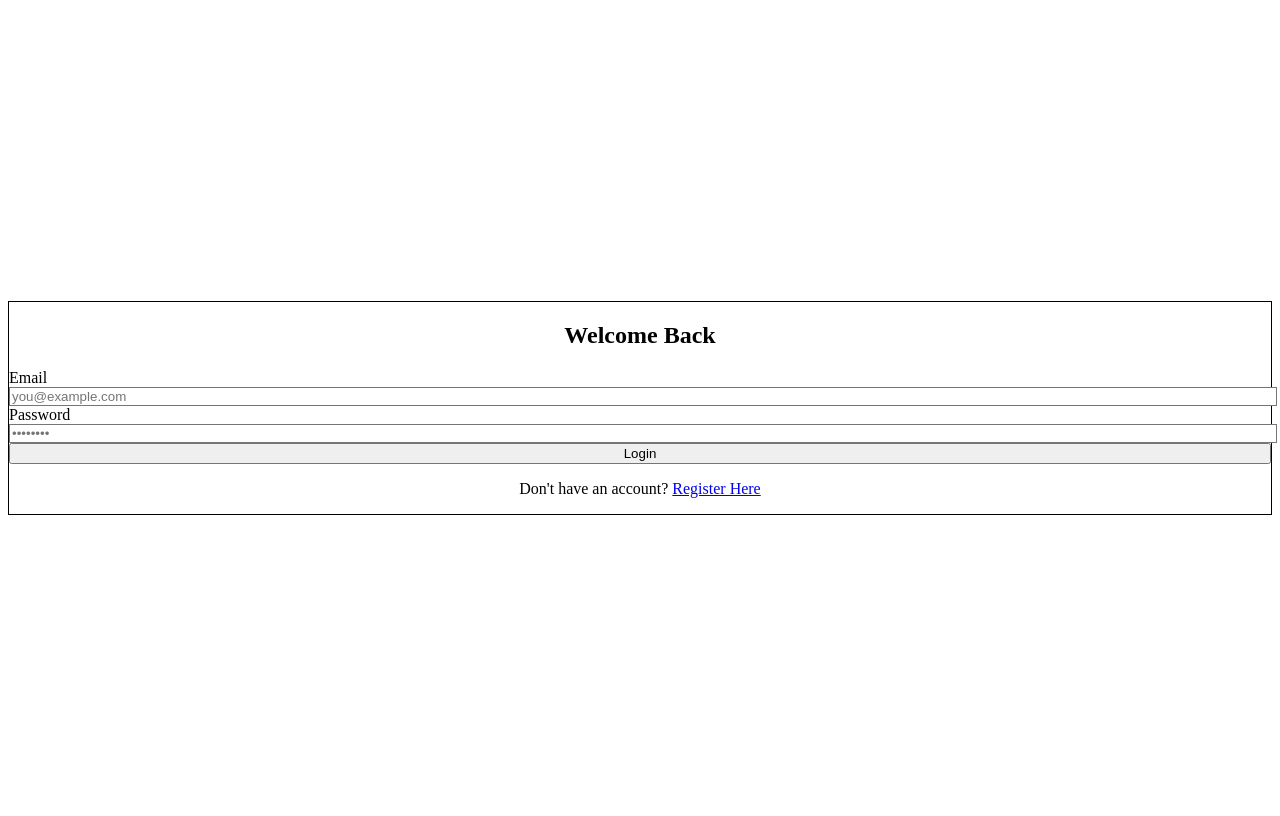
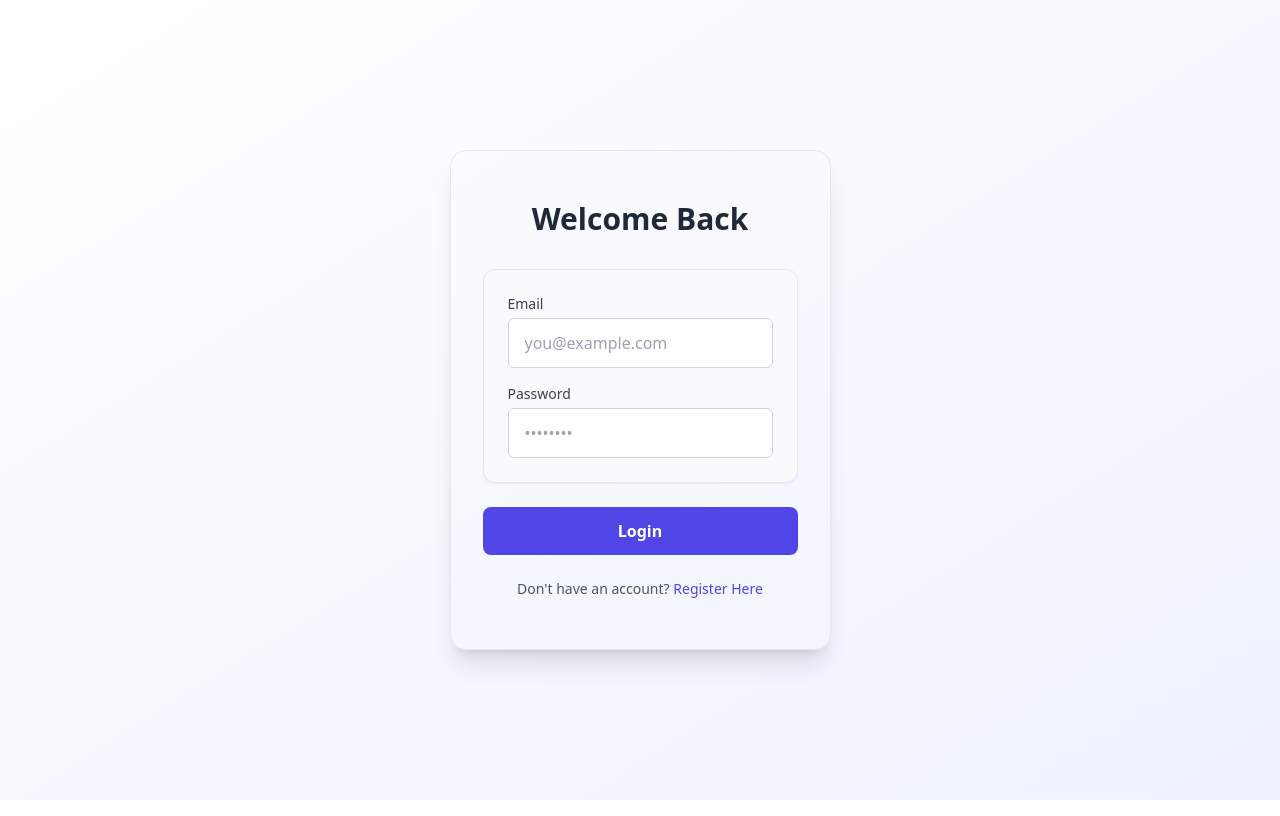
Before and after one commit to ritambrayadav/smart-notes-app, a Next.js app in the folder frontend/: page /login in a window 1280 px wide. Built offline with nearby package versions, Linux system fonts and the light colour scheme.

Commit message:
updated login page styling

```diff
--- a/frontend/package.json
+++ b/frontend/package.json
@@ -17,13 +17,12 @@
     "react-redux": "^9.2.0"
   },
   "devDependencies": {
-    "@tailwindcss/postcss": "^4",
     "@types/node": "^20",
     "@types/react": "^19",
     "@types/react-dom": "^19",
     "autoprefixer": "^10.4.21",
     "postcss": "^8.5.3",
-    "tailwindcss": "^4.1.5",
+    "tailwindcss": "^3.4.1",
     "typescript": "^5"
   }
 }
--- /dev/null
+++ b/frontend/postcss.config.js
@@ -0,0 +1,6 @@
+module.exports = {
+  plugins: {
+    tailwindcss: {},
+    autoprefixer: {},
+  },
+}
--- a/frontend/src/pages/login.tsx
+++ b/frontend/src/pages/login.tsx
@@ -48,13 +48,14 @@ const Login = () => {
 
   return (
     <div className="min-h-screen flex items-center justify-center bg-gradient-to-br from-white to-indigo-50 px-4">
-      <div className="w-full max-w-md bg-white border border-gray-200 rounded-2xl shadow-lg p-8 md:p-10">
-        <h2 className="text-3xl font-semibold text-center text-gray-800 mb-6">
+      <div className="w-200 max-w-md h-[500px] bg-yellow border border-gray-200 rounded-2xl shadow-xl p-6 md:p-8 flex flex-col justify-center">
+        <h2 className="text-3xl font-bold text-center text-gray-800 mb-8">
           Welcome Back
         </h2>
 
-        <form onSubmit={handleSubmit} className="space-y-5">
-          <div>
+        <form onSubmit={handleSubmit} className="space-y-6">
+          <div className="bg-gray-50 p-6 rounded-xl border border-gray-200 shadow-sm">
+            <div className="mb-4">
               <label className="block text-sm font-medium text-gray-700 mb-1">
                 Email
               </label>
@@ -62,7 +63,7 @@ const Login = () => {
                 type="email"
                 name="email"
                 placeholder="you@example.com"
-              className="w-full px-4 py-3 border border-gray-300 rounded-lg focus:outline-none focus:ring-2 focus:ring-indigo-500 transition"
+                className="w-full px-4 py-3 border border-gray-300 rounded-md focus:outline-none focus:ring-2 focus:ring-indigo-500 transition"
                 value={userData.email}
                 onChange={handleChange}
                 required
@@ -77,16 +78,17 @@ const Login = () => {
                 type="password"
                 name="password"
                 placeholder="••••••••"
-              className="w-full px-4 py-3 border border-gray-300 rounded-lg focus:outline-none focus:ring-2 focus:ring-indigo-500 transition"
+                className="w-full px-4 py-3 border border-gray-300 rounded-md focus:outline-none focus:ring-2 focus:ring-indigo-500 transition"
                 value={userData.password}
                 onChange={handleChange}
                 required
               />
             </div>
+          </div>
 
           <button
             type="submit"
-            className={`w-full bg-${PRIMARY_COLOR} text-white py-3 rounded-lg hover:bg-indigo-700 transition font-semibold`}
+            className="w-full bg-indigo-600 text-white py-3 rounded-lg hover:bg-indigo-700 transition font-semibold"
             disabled={loading}
           >
             {loading ? "Logging in..." : "Login"}
@@ -99,7 +101,10 @@ const Login = () => {
 
         <p className="text-center mt-6 text-sm text-gray-600">
           Don&apos;t have an account?{" "}
-          <a href="/signup" className="text-indigo-600 font-medium hover:underline">
+          <a
+            href="/signup"
+            className="text-indigo-600 font-medium hover:underline"
+          >
             Register Here
           </a>
         </p>
--- /dev/null
+++ b/frontend/tailwind.config.js
@@ -0,0 +1,12 @@
+/** @type {import('tailwindcss').Config} */
+module.exports = {
+  content: [
+    "./pages/**/*.{js,ts,jsx,tsx}",
+    "./components/**/*.{js,ts,jsx,tsx}",
+    "./src/**/*.{js,ts,jsx,tsx}",
+  ],
+  theme: {
+    extend: {},
+  },
+  plugins: [],
+};
--- a/frontend/tailwind.config.ts
+++ /dev/null
@@ -1,11 +0,0 @@
-/** @type {import('tailwindcss').Config} */
-module.exports = {
-    content: [
-      "./pages/**/*.{js,ts,jsx,tsx}",
-      "./components/**/*.{js,ts,jsx,tsx}"
-    ],
-    theme: {
-      extend: {},
-    },
-    plugins: [],
-  }
--- a/frontend/tsconfig.json
+++ b/frontend/tsconfig.json
@@ -23,6 +23,6 @@
       }
     ],
   },
-  "include": ["next-env.d.ts", "**/*.ts", "**/*.tsx", ".next/types/**/*.ts"],
+  "include": ["next-env.d.ts", "**/*.ts", "**/*.tsx", ".next/types/**/*.ts", "next.config.ts", "tailwind.config.js"],
   "exclude": ["node_modules"]
 }
```
Also changed, not shown: 1 other file (tests, documents, lock files or other folders). Lines whose indentation alone changed are shown as unchanged.
